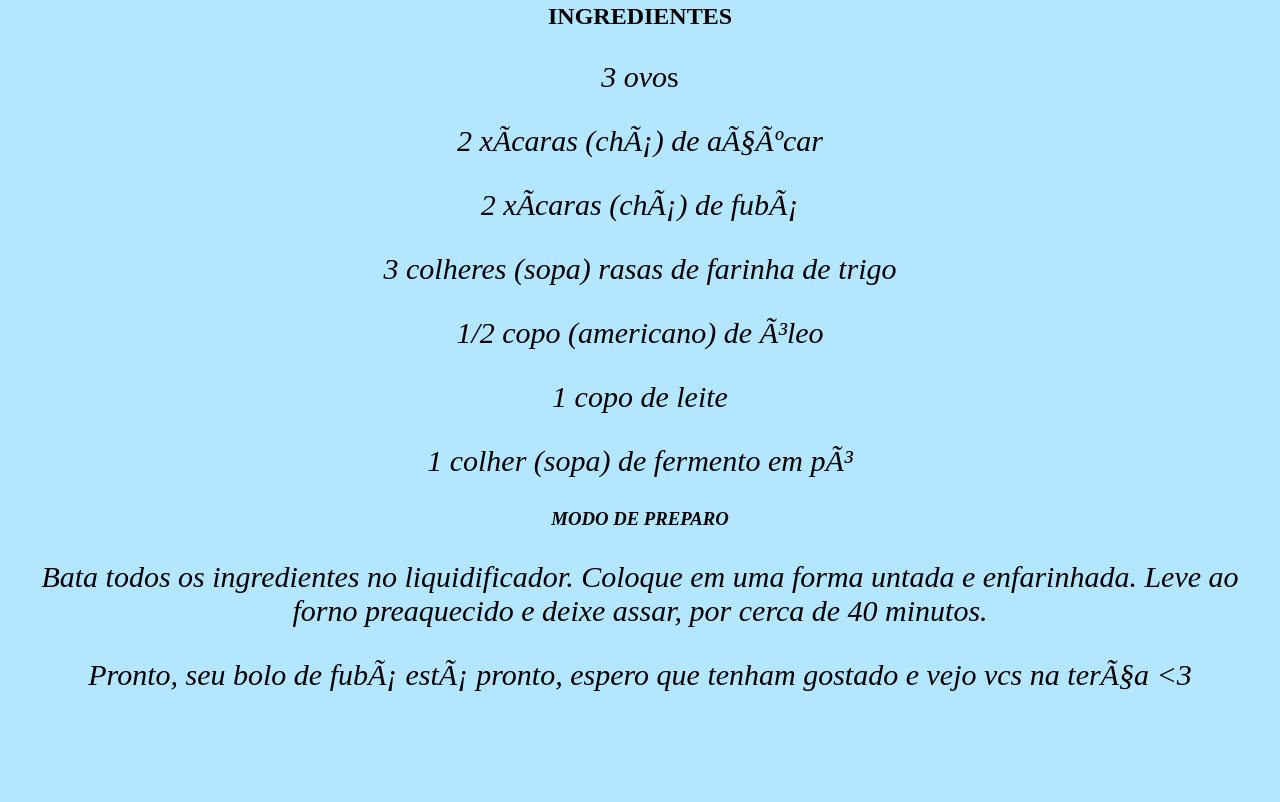
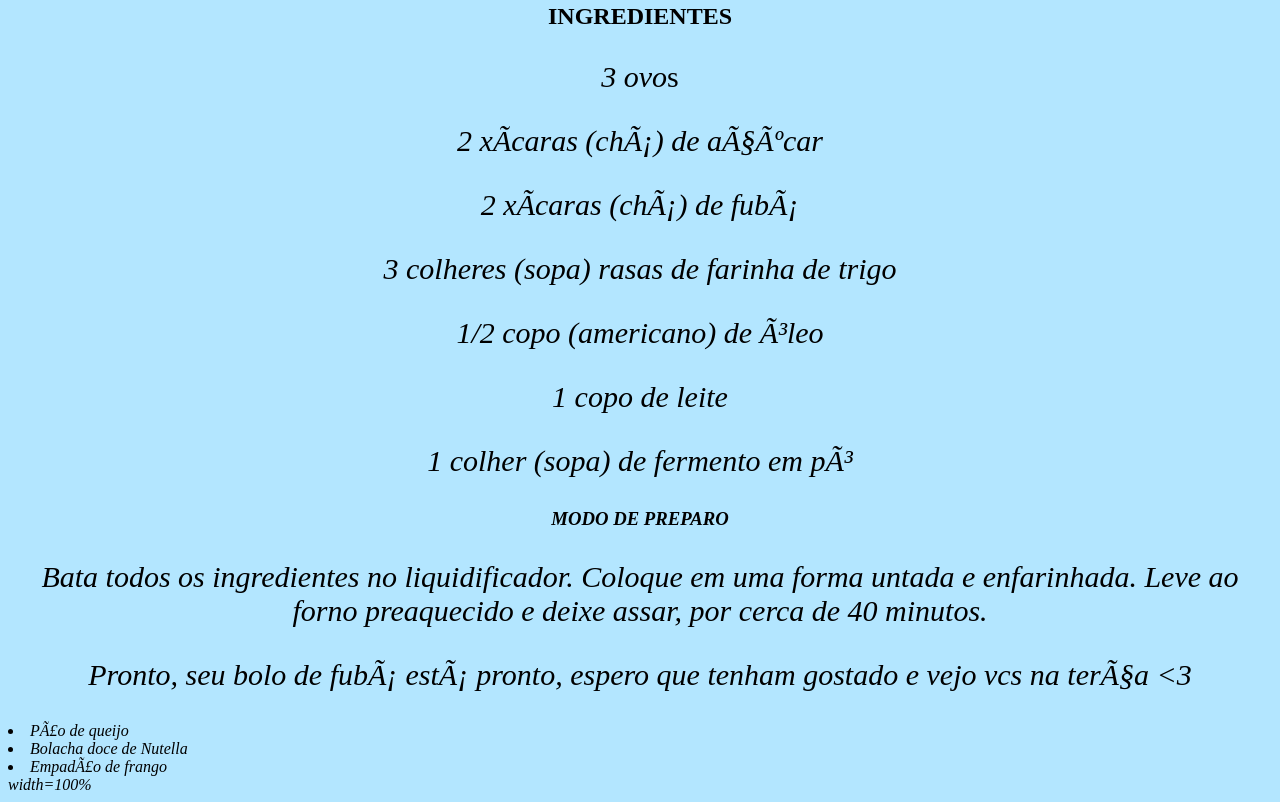
Before and after one commit to erikadczz/PC-Primeiro-A-AJ, a plain HTML site: page index.html in a window 1280 px wide. Shown: the part 701-1503 px from the top of the page. Before the commit the page ends 1423 px from the top, so only its background shows below. Drawn offline with Linux system fonts and the light colour scheme.

Commit message:
Update index.html

```diff
--- a/index.html
+++ b/index.html
@@ -36,5 +36,11 @@
     <p style="text-align: center"><em> Bata todos os ingredientes no liquidificador. Coloque em uma forma untada e enfarinhada. Leve ao forno preaquecido e deixe assar, por cerca de 40 minutos.</em></p>
     <p style="text-align: center"><em> Pronto, seu bolo de fubá está pronto, espero que tenham gostado e vejo vcs na terça <3</em></p>
 
-  </body>
+        <header>
+            <Li> Pão de queijo</Li>
+            <Li> Bolacha doce de Nutella</Li>
+            <Li> Empadão de frango</Li>
+
+
+  </body>width=100%
   </html>
```
